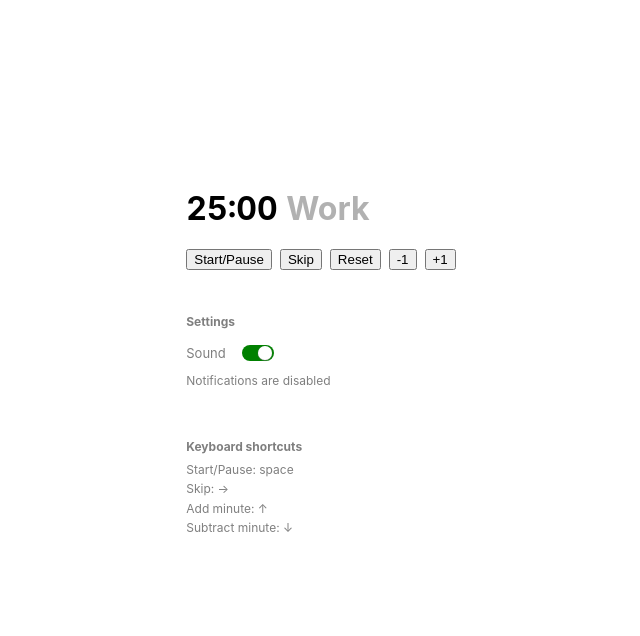
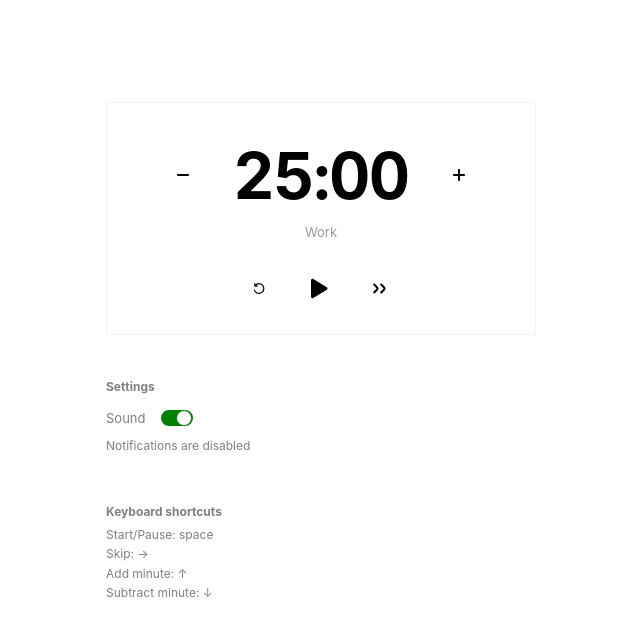
Before and after one commit to jamesjlyons/pomodo, a Next.js app: page / in a window 1280 px wide. Shown: the top 636 px of the page, without its empty margins (319-959 px from the left). Built offline with nearby package versions, Linux system fonts and the light colour scheme.

Commit message:
icons and layout

```diff
--- /dev/null
+++ b/components/IconButton.tsx
@@ -0,0 +1,42 @@
+import React from 'react';
+
+type IconButtonProps = {
+  onClick: () => void;
+  title: string;
+  icon: React.ReactNode;
+  additionalStyles?: string;
+  disabled?: boolean;
+};
+
+const IconButton: React.FC<IconButtonProps> = ({
+  onClick,
+  title,
+  icon,
+  additionalStyles = '',
+  disabled = false,
+}) => {
+  return (
+    <button
+      type="button"
+      onClick={onClick}
+      title={title}
+      aria-label={title}
+      className={`icon-button ${additionalStyles}`}
+      style={{
+        display: 'inline-flex',
+        alignItems: 'center',
+        justifyContent: 'center',
+        border: 'none',
+        backgroundColor: 'transparent',
+        cursor: disabled ? 'not-allowed' : 'pointer',
+        padding: 8,
+        opacity: disabled ? 0.5 : 1,
+      }}
+      disabled={disabled}
+    >
+      {icon}
+    </button>
+  );
+};
+
+export default IconButton;
--- a/components/Pomodoro.tsx
+++ b/components/Pomodoro.tsx
@@ -4,7 +4,7 @@ import * as Tone from 'tone';
 import NotificationControls from 'components/NotificationControls';
 import * as Switch from '@radix-ui/react-switch';
 import * as Toast from '@radix-ui/react-toast';
-
+import IconButton from './IconButton';
 
 export default function Pomodoro() {
   let timer = {
@@ -22,7 +22,7 @@ export default function Pomodoro() {
   const [seconds, setSeconds] = useState(0);
   const [pmdrCount, setpmdrCount] = useState(1);
   const [sessionType, setSessionType] = useState('work');
-  const [timerStart, setTimerStart] = useState(false);
+  const [timerRunning, setTimerRunning] = useState(false);
   const [sound, setSound] = useState(true);
   const [prevSessionType, setPrevSessionType] = useState('work');
   const [notifEnabled, setNotifEnabled] = useState<boolean>(false);
@@ -33,15 +33,15 @@ export default function Pomodoro() {
   const toastTimeRef = useRef(0);
 
   function handleStart() {
-    if (!timerStart) {
-      setTimerStart(true);
+    if (!timerRunning) {
+      setTimerRunning(true);
       timerWorkerRef.current?.postMessage({
         action: 'start',
         minutes: minutes,
         seconds: seconds,
       });
     } else {
-      setTimerStart(false);
+      setTimerRunning(false);
       timerWorkerRef.current?.postMessage({ action: 'pause' });
     }
   }
@@ -53,7 +53,6 @@ export default function Pomodoro() {
   const handleReset = () => {
     timerWorkerRef.current?.postMessage({ action: 'reset' });
   };
-
 
   const handleSubtract = () => {
     if (minutes > 0) {
@@ -74,9 +73,8 @@ export default function Pomodoro() {
   function spawnNotification(body: string, title: string) {
     if (notifEnabled) {
       const notification = new Notification(title, { body });
-    }
-    else {
-      return
+    } else {
+      return;
     }
   }
 
@@ -95,29 +93,29 @@ export default function Pomodoro() {
       console.log(event.code); // Add this line to log the events
 
       switch (event.code) {
-        case "Space":
+        case 'Space':
           handleStart();
-          if (timerStart) {
-            showToast("Timer Paused");
+          if (timerRunning) {
+            showToast('Timer Paused');
           } else {
-            showToast("Timer Started");
+            showToast('Timer Started');
           }
           break;
-        case "ArrowRight":
+        case 'ArrowRight':
           handleSkip();
-          showToast("Skipped");
+          showToast('Skipped');
           break;
-        case "ArrowLeft":
+        case 'ArrowLeft':
           handleReset();
-          showToast("Reset");
+          showToast('Reset');
           break;
-        case "ArrowUp":
+        case 'ArrowUp':
           handleAdd();
-          showToast("Minute Added");
+          showToast('Minute Added');
           break;
-        case "ArrowDown":
+        case 'ArrowDown':
           handleSubtract();
-          showToast("Minute Subtracted");
+          showToast('Minute Subtracted');
           break;
         default:
           break;
@@ -127,16 +125,19 @@ export default function Pomodoro() {
       return () => clearTimeout(toastTimeRef.current);
     };
 
-    window.addEventListener("keydown", handleKeyDown);
+    window.addEventListener('keydown', handleKeyDown);
 
     return () => {
-      window.removeEventListener("keydown", handleKeyDown);
+      window.removeEventListener('keydown', handleKeyDown);
     };
-
-  }, [handleStart, handleSkip, handleReset, handleAdd, handleSubtract, toastOpen]);
-
-
-
+  }, [
+    handleStart,
+    handleSkip,
+    handleReset,
+    handleAdd,
+    handleSubtract,
+    toastOpen,
+  ]);
 
   useEffect(() => {
     // sound and notificasion functions
@@ -182,7 +183,6 @@ export default function Pomodoro() {
       notifyForSessionType(sessionType);
       setPrevSessionType(sessionType);
     }
-
   }, [sound, sessionType, prevSessionType]);
 
   useEffect(() => {
@@ -201,11 +201,10 @@ export default function Pomodoro() {
         setSeconds(event.data.seconds);
         setpmdrCount(event.data.pmdrCount);
         setSessionType(event.data.sessionType);
-
       } else if (event.data.type === 'reset') {
         setMinutes(timer.pomodoro);
         setSeconds(0);
-        setTimerStart(false);
+        setTimerRunning(false);
         setpmdrCount(1);
       }
     };
@@ -214,7 +213,7 @@ export default function Pomodoro() {
     return () => {
       timerWorker.terminate();
     };
-  }, []); // Remove 'seconds' and 'timerStart' from the dependency array
+  }, []); // Remove 'seconds' and 'timerRunning' from the dependency array
 
   //   add 0 to minutes and seconds if less than 10
   const timerMinutes = minutes < 10 ? `0${minutes}` : minutes;
@@ -222,62 +221,292 @@ export default function Pomodoro() {
 
   return (
     <div className="pomodoro">
-      <h1 className="timer">
+      <div
+        className="container-inner"
+        style={{
+          display: 'flex',
+          flexDirection: 'column',
+          justifyContent: 'center',
+          alignItems: 'center',
+          padding: '0px',
+          gap: '27px',
+          width: '430px',
+          height: '233px',
+          border: '1px solid rgba(211, 211, 211, 0.3)',
+          borderRadius: '2px',
+        }}
+      >
+        <div
+          className="session"
+          style={{
+            display: 'flex',
+            flexDirection: 'column',
+            alignItems: 'center',
+            justifyContent: 'center',
+            padding: 0,
+
+            width: 316,
+            height: 113,
+          }}
+        >
+          <div
+            style={{
+              display: 'flex',
+              flexDirection: 'row',
+              justifyContent: 'center',
+              alignItems: 'center',
+              padding: '10px',
+              gap: '30px',
+            }}
+          >
+            <IconButton
+              onClick={handleSubtract}
+              disabled={minutes === 0 ? true : false}
+              title="Subtract"
+              icon={
+                <svg
+                  width="24"
+                  height="24"
+                  viewBox="0 0 24 24"
+                  fill="none"
+                  xmlns="http://www.w3.org/2000/svg"
+                >
+                  <path
+                    fill-rule="evenodd"
+                    clip-rule="evenodd"
+                    d="M6 12C6 11.4477 6.44772 11 7 11H17C17.5523 11 18 11.4477 18 12C18 12.5523 17.5523 13 17 13H7C6.44772 13 6 12.5523 6 12Z"
+                    fill="currentColor"
+                  />
+                </svg>
+              }
+            />
+
+            <h1
+              className="timer"
+              style={{
+                fontWeight: 700,
+                fontSize: 64,
+                letterSpacing: -1.43,
+                margin: 0,
+                fontFeatureSettings: `'tnum' on, 'lnum' on, 'ss01' on`,
+              }}
+            >
               {timerMinutes}:{timerSeconds}
-        <span className="message" style={{ opacity: 0.3, marginTop: 16 }}>
+            </h1>
+
+            <IconButton
+              onClick={handleAdd}
+              title="Add"
+              icon={
+                <svg
+                  width="24"
+                  height="24"
+                  viewBox="0 0 24 24"
+                  fill="none"
+                  xmlns="http://www.w3.org/2000/svg"
+                >
+                  <path
+                    fill-rule="evenodd"
+                    clip-rule="evenodd"
+                    d="M12 6C12.5523 6 13 6.44772 13 7V11H17C17.5523 11 18 11.4477 18 12C18 12.5523 17.5523 13 17 13H13V17C13 17.5523 12.5523 18 12 18C11.4477 18 11 17.5523 11 17V13H7C6.44772 13 6 12.5523 6 12C6 11.4477 6.44772 11 7 11H11V7C11 6.44772 11.4477 6 12 6Z"
+                    fill="currentColor"
+                  />
+                </svg>
+              }
+            />
+          </div>
+
+          <span
+            className="message"
+            style={{
+              fontFamily: 'Inter',
+              fontStyle: 'normal',
+              fontWeight: 400,
+              fontSize: 13,
+              /* identical to box height */
+
+              letterSpacing: -0.04,
+              fontFeatureSettings: `'tnum' on, 'lnum' on`,
+
+              opacity: 0.4,
+            }}
+          >
             {sessionType === 'work' && ' Work'}
             {sessionType === 'shortBreak' && ' Break'}
             {sessionType === 'longBreak' && ' Long Break'}
           </span>
-      </h1>
-      <div className="controls">
-        <button onClick={handleStart}>Start/Pause</button>
-        <button onClick={handleSkip}>Skip</button>
-        <button onClick={handleReset}>Reset</button>
-        <button onClick={handleSubtract} disabled={minutes === 0 ? true : false}>-1</button>
-        <button onClick={handleAdd}>+1</button>
+        </div>
+        <div
+          className="controls"
+          style={{
+            display: 'flex',
+            flexDirection: 'row',
+            justifyContent: 'center',
+            alignItems: 'center',
+            padding: '10px',
+            gap: '22px',
+            width: '126.4px',
+            height: '44px',
+          }}
+        >
+          <IconButton
+            onClick={handleReset}
+            title="Reset"
+            icon={
+              <svg
+                width="16"
+                height="15"
+                viewBox="0 0 16 15"
+                fill="none"
+                xmlns="http://www.w3.org/2000/svg"
+              >
+                <path
+                  d="M3.49023 9.09971C4.14917 10.964 5.92715 12.2997 8.01711 12.2997C10.6681 12.2997 12.8171 10.1507 12.8171 7.49971C12.8171 4.84874 10.6681 2.69971 8.01711 2.69971C6.28691 2.69971 5.1624 3.48051 4.04663 4.79971M3.80011 2.69971V4.49971C3.80011 4.83108 4.06874 5.09971 4.40011 5.09971H6.20011"
+                  stroke="currentColor"
+                  stroke-width="1.2"
+                  stroke-linecap="round"
+                  stroke-linejoin="round"
+                />
+              </svg>
+            }
+          />
+          <div
+            style={{
+              color: 'var(--icon)',
+            }}
+          >
+            <IconButton
+              onClick={handleStart}
+              title={timerRunning ? 'Pause' : 'Start'}
+              icon={
+                timerRunning ? (
+                  <svg
+                    width="25"
+                    height="25"
+                    viewBox="0 0 25 25"
+                    fill="none"
+                    xmlns="http://www.w3.org/2000/svg"
+                  >
+                    <path
+                      d="M6.7002 3.5C5.31948 3.5 4.2002 4.61929 4.2002 6V19C4.2002 20.3807 5.31948 21.5 6.7002 21.5H7.7002C9.08091 21.5 10.2002 20.3807 10.2002 19V6C10.2002 4.61929 9.08091 3.5 7.7002 3.5H6.7002Z"
+                      fill="currentColor"
+                    />
+                    <path
+                      d="M16.7002 3.5C15.3195 3.5 14.2002 4.61929 14.2002 6V19C14.2002 20.3807 15.3195 21.5 16.7002 21.5H17.7002C19.0809 21.5 20.2002 20.3807 20.2002 19V6C20.2002 4.61929 19.0809 3.5 17.7002 3.5H16.7002Z"
+                      fill="currentColor"
+                    />
+                  </svg>
+                ) : (
+                  <svg
+                    width="24"
+                    height="25"
+                    viewBox="0 0 24 25"
+                    fill="none"
+                    xmlns="http://www.w3.org/2000/svg"
+                  >
+                    <g clip-path="url(#clip0_402_101)">
+                      <path
+                        d="M21.7781 11.2156L8.27813 2.97497C8.05326 2.83247 7.79356 2.75448 7.52738 2.74952C7.26121 2.74456 6.99878 2.81282 6.76876 2.94684C6.53533 3.07491 6.34074 3.26353 6.20545 3.49285C6.07017 3.72217 5.9992 3.98372 6.00001 4.24997V20.75C5.9992 21.0162 6.07017 21.2778 6.20545 21.5071C6.34074 21.7364 6.53533 21.925 6.76876 22.0531C6.99878 22.1871 7.26121 22.2554 7.52738 22.2504C7.79356 22.2455 8.05326 22.1675 8.27813 22.025L21.7781 13.7843C21.9994 13.6509 22.1824 13.4625 22.3095 13.2374C22.4365 13.0124 22.5033 12.7584 22.5033 12.5C22.5033 12.2416 22.4365 11.9875 22.3095 11.7625C22.1824 11.5375 21.9994 11.3491 21.7781 11.2156Z"
+                        fill="currentColor"
+                      />
+                    </g>
+                    <defs>
+                      <clipPath id="clip0_402_101">
+                        <rect
+                          width="24"
+                          height="24"
+                          fill="currentColo"
+                          transform="translate(0 0.5)"
+                        />
+                      </clipPath>
+                    </defs>
+                  </svg>
+                )
+              }
+            />
+          </div>
+          <IconButton
+            onClick={handleSkip}
+            title="Skip"
+            icon={
+              <svg
+                width="25"
+                height="25"
+                viewBox="0 0 25 25"
+                fill="none"
+                xmlns="http://www.w3.org/2000/svg"
+              >
+                <path
+                  d="M14.2002 16.5L17.1395 13.5607C17.7253 12.9749 17.7253 12.0251 17.1395 11.4393L14.2002 8.5M7.2002 16.5L10.1395 13.5607C10.7253 12.9749 10.7253 12.0251 10.1395 11.4393L7.2002 8.5"
+                  stroke="currentColor"
+                  stroke-width="2"
+                  stroke-linecap="round"
+                  stroke-linejoin="round"
+                />
+              </svg>
+            }
+          />
+        </div>
+      </div>
 
-      </div>
-      <form style={{
+      <form
+        style={{
           fontSize: 13,
           marginTop: 44,
-      }}>
+        }}
+      >
         <h4 style={{ fontSize: 12, opacity: 0.5 }}>Settings</h4>
         <div style={{ display: 'flex', alignItems: 'center' }}>
-          <label className="Label" htmlFor="sound" style={{ opacity: 0.5, paddingRight: 16 }}>
+          <label
+            className="Label"
+            htmlFor="sound"
+            style={{ opacity: 0.5, paddingRight: 16 }}
+          >
             Sound
           </label>
-          <Switch.Root className="SwitchRoot" id="sound" checked={sound} onCheckedChange={() => setSound(!sound)}>
+          <Switch.Root
+            className="SwitchRoot"
+            id="sound"
+            checked={sound}
+            onCheckedChange={() => setSound(!sound)}
+          >
             <Switch.Thumb className="SwitchThumb" />
           </Switch.Root>
         </div>
       </form>
 
-
-      <NotificationControls notifEnabled={notifEnabled}
-        setNotifEnabled={setNotifEnabled} />
+      <NotificationControls
+        notifEnabled={notifEnabled}
+        setNotifEnabled={setNotifEnabled}
+      />
       {/* <div
         className="pmdrCount"
         style={{ fontSize: 12, opacity: 0.5, marginTop: 16 }}
       >
-        running: {timerStart && 'yes'}
-        {!timerStart && 'no'}, pmdrCount: {pmdrCount}
+        running: {timerRunning && 'yes'}
+        {!timerRunning && 'no'}, pmdrCount: {pmdrCount}
       </div> */}
       <div
         className="shortcuts"
         style={{ fontSize: 12, opacity: 0.5, marginTop: 48, lineHeight: 1.6 }}
       >
         <h4 style={{ marginBottom: -8 }}>Keyboard shortcuts</h4>
-        <p>Start/Pause: space  <br />
-          Skip: → <br /> Add minute: ↑ <br /> Subtract minute: ↓</p>
+        <p>
+          Start/Pause: space <br />
+          Skip: → <br /> Add minute: ↑ <br /> Subtract minute: ↓
+        </p>
       </div>
 
-      <Toast.Provider duration={1000} >
-        <Toast.Root className="ToastRoot" open={toastOpen} onOpenChange={setToastOpen}>
+      <Toast.Provider duration={1000}>
+        <Toast.Root
+          className="ToastRoot"
+          open={toastOpen}
+          onOpenChange={setToastOpen}
+        >
           <Toast.Title>{toastContent}</Toast.Title>
         </Toast.Root>
         <Toast.Viewport />
       </Toast.Provider>
-    </div >
+    </div>
   );
 }
--- a/styles/globals.css
+++ b/styles/globals.css
@@ -1,6 +1,7 @@
 :root {
   font-family: 'Inter', -apple-system, BlinkMacSystemFont, Segoe UI, Roboto,
     Oxygen, Ubuntu, Cantarell, Fira Sans, Droid Sans, Helvetica Neue, sans-serif;
+--icon: #000;
 }
 @supports (font-variation-settings: normal) {
   :root {
@@ -81,6 +82,7 @@ a {
     color: white;
     background: black;
   }
+  --icon: #fff;
 }
 
 /* TOAST */
```
Lines whose indentation alone changed are shown as unchanged.
